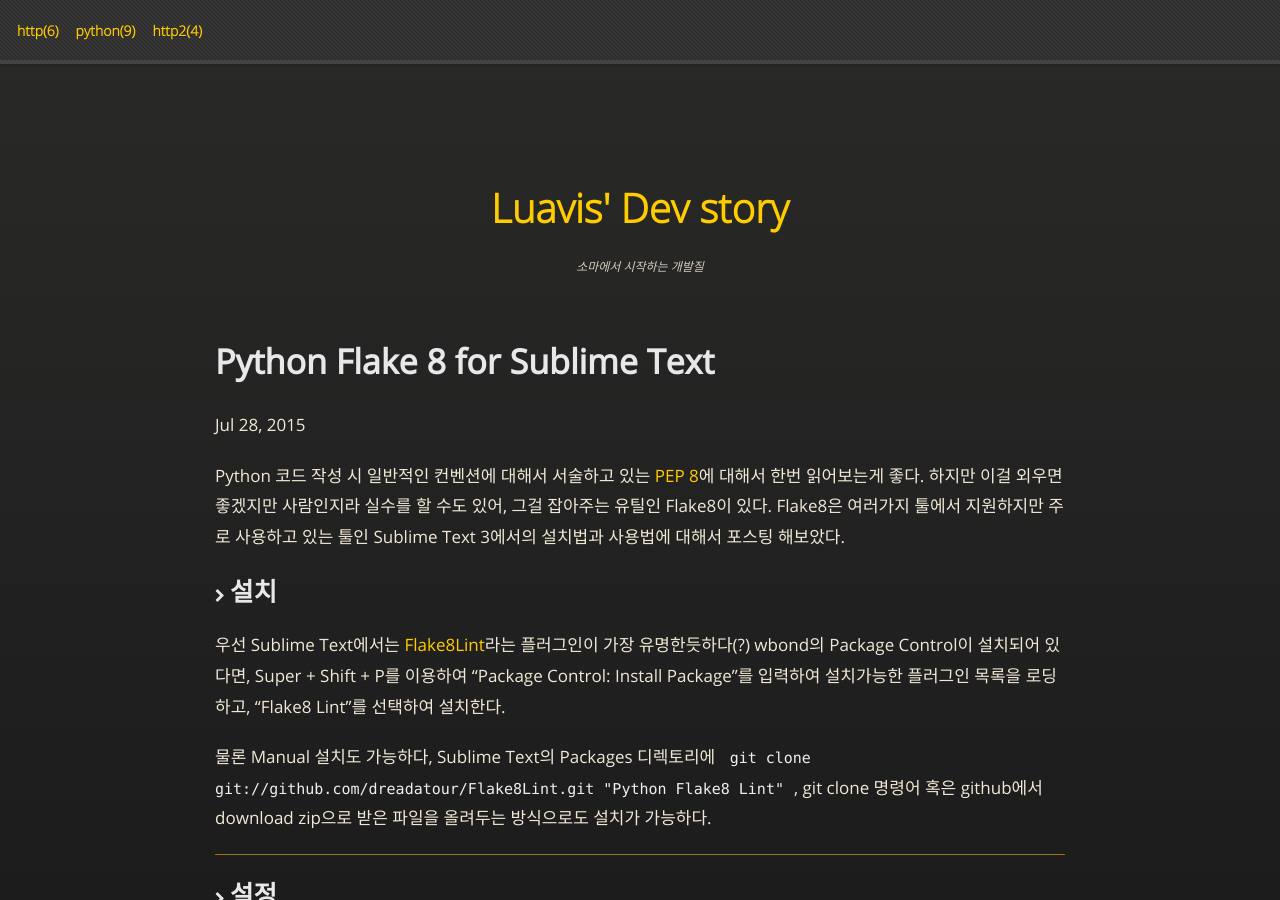
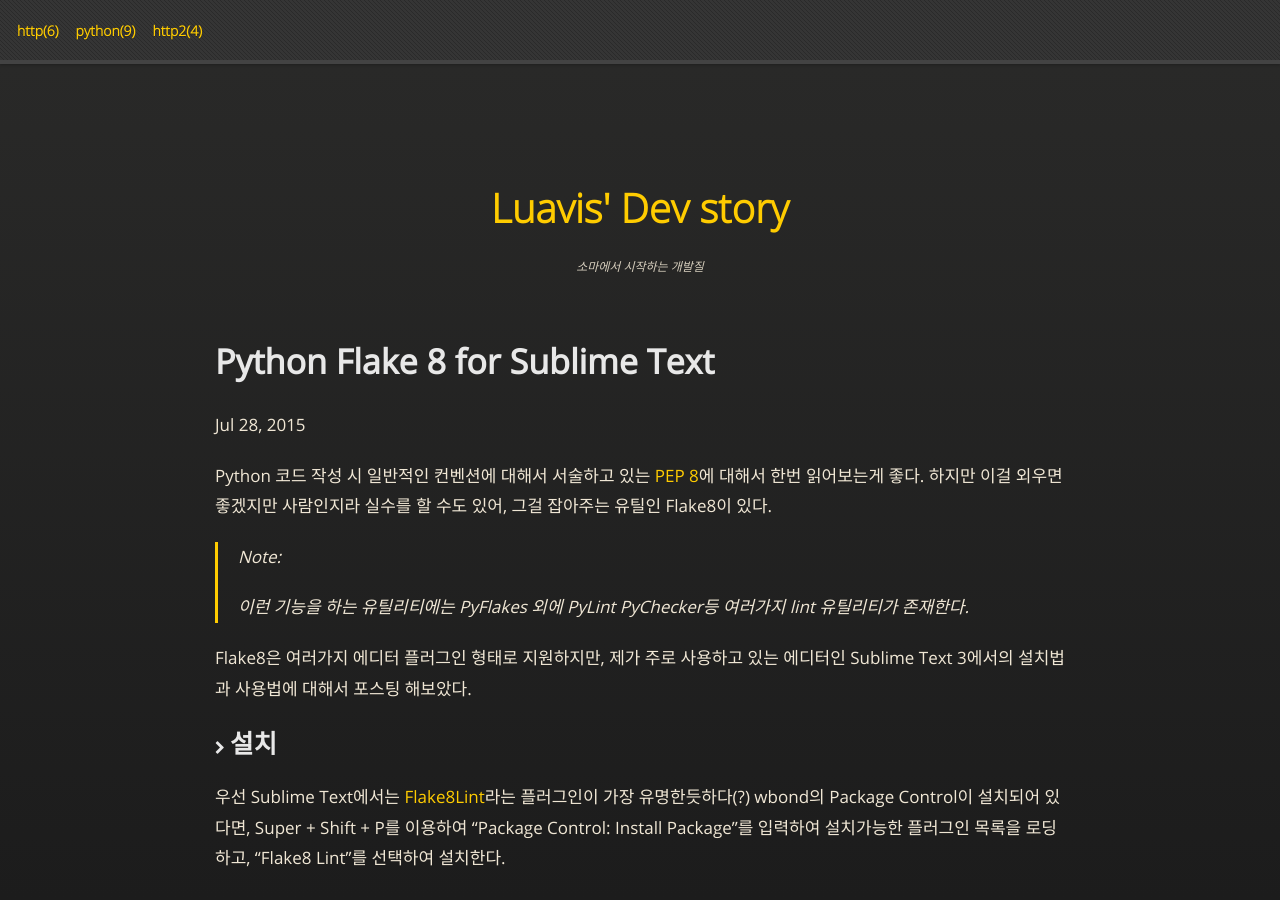
Before and after one commit to Luavis/luavis.github.io, a Jekyll site: the page built from _posts/python/2015-07-28-python-Flake 8.markdown, in a window 1280 px wide and 900 px high. Built offline with Jekyll 4.4.1, drawn with Linux system fonts in a browser that asks for light colours; comment, search, counter and statistics services are not loaded.

```diff
--- a/_posts/python/2015-07-28-python-Flake 8.markdown
+++ b/_posts/python/2015-07-28-python-Flake 8.markdown
@@ -9,7 +9,14 @@
 ---
 
 Python 코드 작성 시 일반적인 컨벤션에 대해서 서술하고 있는 [PEP 8](https://www.python.org/dev/peps/pep-0008/)에 대해서 한번 읽어보는게 좋다.
-하지만 이걸 외우면 좋겠지만 사람인지라 실수를 할 수도 있어, 그걸 잡아주는 유틸인 Flake8이 있다. Flake8은 여러가지 툴에서 지원하지만 주로 사용하고 있는 툴인 Sublime Text 3에서의 설치법과 사용법에 대해서 포스팅 해보았다.
+하지만 이걸 외우면 좋겠지만 사람인지라 실수를 할 수도 있어, 그걸 잡아주는 유틸인 Flake8이 있다.
+
+> Note:
+>
+> 이런 기능을 하는 유틸리티에는 PyFlakes 외에 PyLint PyChecker등 여러가지 lint 유틸리티가 존재한다.
+
+
+Flake8은 여러가지 에디터 플러그인 형태로 지원하지만, 제가 주로 사용하고 있는 에디터인 Sublime Text 3에서의 설치법과 사용법에 대해서 포스팅 해보았다.
 
 ## 설치
 
```
